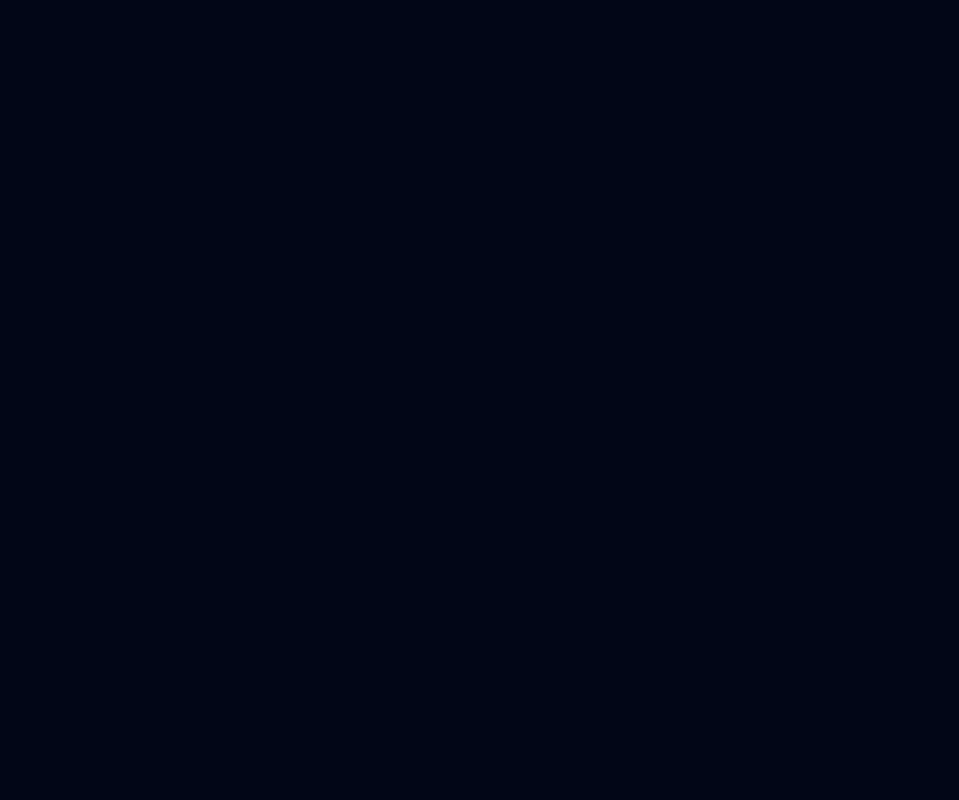
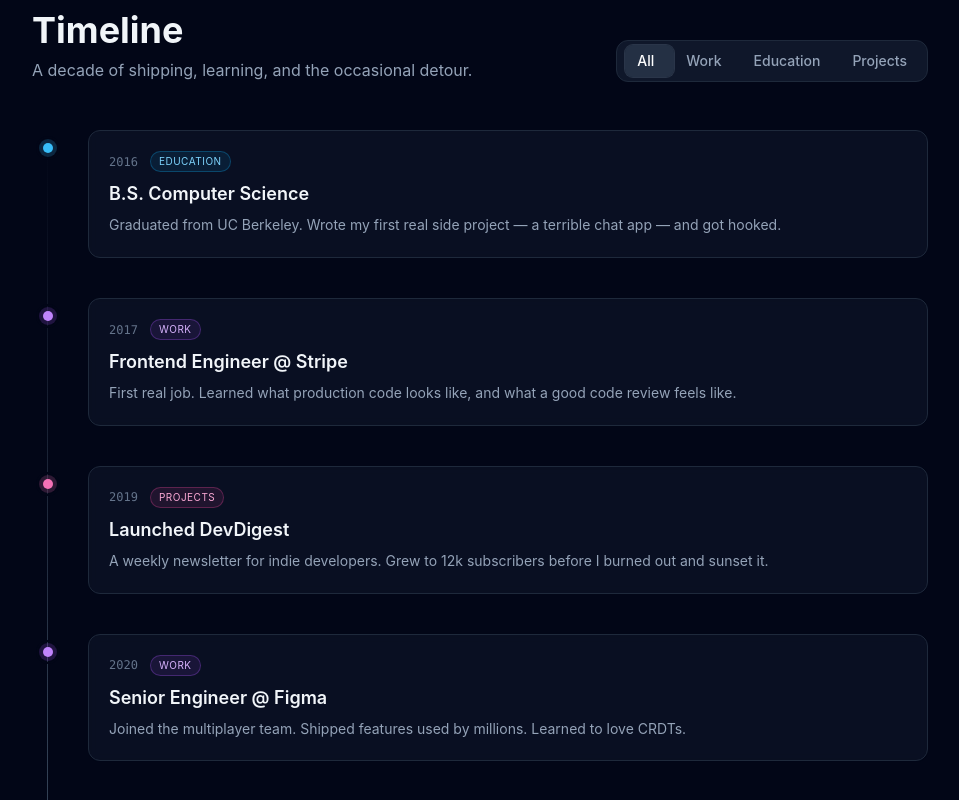
Before and after one commit to ThePyth0nKid/soloPortfolio, a React (Vite) app: page / in a window 1280 px wide. Shown: the part 1820-2620 px from the top of the page, without its empty margins (160-1119 px from the left). Before the commit the page ends 1819 px from the top, so only its background shows below. Built offline with nearby package versions, Linux system fonts and the light colour scheme.

Commit message:
feat: Add an interactive career timeline with category filter (via PatchParty: Motion)

```diff
--- a/src/App.jsx
+++ b/src/App.jsx
@@ -1,8 +1,7 @@
 import Hero from './components/Hero'
 import About from './components/About'
 import Projects from './components/Projects'
-// 👇 PatchParty agents will add a Contact section here
-// import Contact from './components/Contact'
+import Timeline from './components/Timeline'
 
 export default function App() {
   return (
@@ -10,7 +9,7 @@ export default function App() {
       <Hero />
       <About />
       <Projects />
-      {/* <Contact /> ← agents add this */}
+      <Timeline />
       <footer className="py-8 text-center text-sm text-slate-500 border-t border-slate-800">
         © 2026 Alex Chen — built with too much coffee ☕
       </footer>
--- /dev/null
+++ b/src/components/Timeline.jsx
@@ -0,0 +1,168 @@
+import { useState, useMemo, useRef, useLayoutEffect } from 'react'
+
+const MILESTONES = [
+  {
+    year: '2016',
+    title: 'B.S. Computer Science',
+    description: 'Graduated from UC Berkeley. Wrote my first real side project — a terrible chat app — and got hooked.',
+    category: 'Education',
+  },
+  {
+    year: '2017',
+    title: 'Frontend Engineer @ Stripe',
+    description: 'First real job. Learned what production code looks like, and what a good code review feels like.',
+    category: 'Work',
+  },
+  {
+    year: '2019',
+    title: 'Launched DevDigest',
+    description: 'A weekly newsletter for indie developers. Grew to 12k subscribers before I burned out and sunset it.',
+    category: 'Projects',
+  },
+  {
+    year: '2020',
+    title: 'Senior Engineer @ Figma',
+    description: 'Joined the multiplayer team. Shipped features used by millions. Learned to love CRDTs.',
+    category: 'Work',
+  },
+  {
+    year: '2022',
+    title: 'M.S. Human-Computer Interaction',
+    description: 'Part-time at Georgia Tech. Thesis on motion design as affordance in web interfaces.',
+    category: 'Education',
+  },
+  {
+    year: '2023',
+    title: 'Built StackTrace',
+    description: 'LLM-powered search over forgotten Stack Overflow threads. My first AI-native side project.',
+    category: 'Projects',
+  },
+  {
+    year: '2024',
+    title: 'Went solo',
+    description: 'Left big tech. Started shipping products under my own name. Scared, free, caffeinated.',
+    category: 'Work',
+  },
+  {
+    year: '2025',
+    title: 'Launched PatchParty',
+    description: 'Five AI agents race to implement your GitHub issue. Funded by pure stubbornness.',
+    category: 'Projects',
+  },
+]
+
+const FILTERS = ['All', 'Work', 'Education', 'Projects']
+
+const CATEGORY_STYLES = {
+  Work: 'bg-purple-500/10 text-purple-300 border-purple-500/30',
+  Education: 'bg-sky-500/10 text-sky-300 border-sky-500/30',
+  Projects: 'bg-pink-500/10 text-pink-300 border-pink-500/30',
+}
+
+const CATEGORY_DOT = {
+  Work: 'bg-purple-400 shadow-[0_0_0_4px_rgba(168,85,247,0.18)]',
+  Education: 'bg-sky-400 shadow-[0_0_0_4px_rgba(56,189,248,0.18)]',
+  Projects: 'bg-pink-400 shadow-[0_0_0_4px_rgba(244,114,182,0.18)]',
+}
+
+export default function Timeline() {
+  const [filter, setFilter] = useState('All')
+  const btnRefs = useRef({})
+  const [indicator, setIndicator] = useState({ left: 0, width: 0 })
+
+  const visible = useMemo(
+    () => MILESTONES.filter((m) => filter === 'All' || m.category === filter),
+    [filter],
+  )
+
+  useLayoutEffect(() => {
+    const el = btnRefs.current[filter]
+    if (el) {
+      setIndicator({ left: el.offsetLeft, width: el.offsetWidth })
+    }
+  }, [filter])
+
+  return (
+    <section id="timeline" className="py-24 px-6">
+      <div className="max-w-4xl mx-auto">
+        <div className="flex flex-col md:flex-row md:items-end md:justify-between gap-6 mb-12">
+          <div>
+            <h2 className="text-4xl font-bold">Timeline</h2>
+            <p className="text-slate-400 mt-2">A decade of shipping, learning, and the occasional detour.</p>
+          </div>
+
+          <div
+            role="tablist"
+            aria-label="Filter timeline by category"
+            className="relative inline-flex self-start md:self-auto p-1 bg-slate-900 border border-slate-800 rounded-xl"
+          >
+            <span
+              aria-hidden="true"
+              className="absolute top-1 bottom-1 rounded-lg bg-slate-700/60 ring-1 ring-slate-600/50 filter-indicator"
+              style={{
+                transform: `translateX(${indicator.left}px)`,
+                width: `${indicator.width}px`,
+              }}
+            />
+            {FILTERS.map((f) => {
+              const active = filter === f
+              return (
+                <button
+                  key={f}
+                  ref={(el) => (btnRefs.current[f] = el)}
+                  role="tab"
+                  aria-selected={active}
+                  onClick={() => setFilter(f)}
+                  className={`filter-btn relative z-10 px-4 py-1.5 text-sm font-medium rounded-lg transition-colors ${
+                    active ? 'text-white' : 'text-slate-400 hover:text-slate-200'
+                  }`}
+                >
+                  {f}
+                </button>
+              )
+            })}
+          </div>
+        </div>
+
+        <ol className="relative timeline-list">
+          <span
+            aria-hidden="true"
+            className="absolute left-[11px] md:left-[15px] top-2 bottom-2 w-px bg-gradient-to-b from-transparent via-slate-700 to-transparent"
+          />
+
+          {visible.map((m, i) => (
+            <li
+              key={`${filter}-${m.year}-${m.title}`}
+              className="timeline-item relative pl-10 md:pl-14 pb-10 last:pb-0"
+              style={{ animationDelay: `${i * 60}ms` }}
+            >
+              <span
+                aria-hidden="true"
+                className={`timeline-dot absolute left-0 md:left-1 top-1.5 h-6 w-6 rounded-full border-2 border-slate-950 grid place-items-center`}
+              >
+                <span className={`h-2.5 w-2.5 rounded-full ${CATEGORY_DOT[m.category]}`} />
+              </span>
+
+              <article className="timeline-card group p-5 bg-slate-900/60 border border-slate-800 rounded-xl backdrop-blur-sm">
+                <div className="flex items-center gap-3 mb-2">
+                  <span className="text-xs font-mono text-slate-500">{m.year}</span>
+                  <span
+                    className={`text-[10px] uppercase tracking-wider px-2 py-0.5 rounded-full border ${CATEGORY_STYLES[m.category]}`}
+                  >
+                    {m.category}
+                  </span>
+                </div>
+                <h3 className="text-lg font-semibold text-slate-100">{m.title}</h3>
+                <p className="text-sm text-slate-400 mt-1.5 leading-relaxed">{m.description}</p>
+              </article>
+            </li>
+          ))}
+
+          {visible.length === 0 && (
+            <li className="pl-10 md:pl-14 text-slate-500 text-sm">Nothing here yet.</li>
+          )}
+        </ol>
+      </div>
+    </section>
+  )
+}
--- /dev/null
+++ b/src/components/timeline.css
@@ -0,0 +1,104 @@
+/* Timeline motion — CSS-native, interruptible, compositor-friendly */
+
+@keyframes timeline-enter {
+  from {
+    opacity: 0;
+    transform: translate3d(-8px, 10px, 0) scale(0.98);
+    filter: blur(4px);
+  }
+  to {
+    opacity: 1;
+    transform: translate3d(0, 0, 0) scale(1);
+    filter: blur(0);
+  }
+}
+
+@keyframes dot-pop {
+  0% {
+    transform: scale(0.2);
+    opacity: 0;
+  }
+  60% {
+    transform: scale(1.15);
+    opacity: 1;
+  }
+  100% {
+    transform: scale(1);
+    opacity: 1;
+  }
+}
+
+.timeline-item {
+  animation: timeline-enter 320ms cubic-bezier(0.22, 1, 0.36, 1) both;
+  will-change: transform, opacity, filter;
+}
+
+.timeline-dot {
+  animation: dot-pop 280ms cubic-bezier(0.34, 1.56, 0.64, 1) both;
+  animation-delay: inherit;
+  transform-origin: center;
+}
+
+.timeline-card {
+  transition:
+    transform 220ms cubic-bezier(0.22, 1, 0.36, 1),
+    border-color 220ms ease-out,
+    background-color 220ms ease-out,
+    box-shadow 220ms ease-out;
+  will-change: transform;
+}
+
+.timeline-card:hover {
+  transform: translate3d(2px, -2px, 0);
+  border-color: rgb(100 116 139 / 0.6);
+  background-color: rgb(15 23 42 / 0.85);
+  box-shadow: 0 8px 24px -12px rgb(168 85 247 / 0.25);
+}
+
+.timeline-card:active {
+  transform: translate3d(1px, -1px, 0) scale(0.995);
+  transition-duration: 120ms;
+}
+
+/* Filter pill indicator — slides between buttons */
+.filter-indicator {
+  transition:
+    transform 280ms cubic-bezier(0.34, 1.3, 0.64, 1),
+    width 280ms cubic-bezier(0.34, 1.3, 0.64, 1);
+  will-change: transform, width;
+}
+
+.filter-btn {
+  transition:
+    color 180ms ease-out,
+    transform 160ms cubic-bezier(0.22, 1, 0.36, 1);
+}
+
+.filter-btn:hover {
+  transform: translateY(-1px);
+}
+
+.filter-btn:active {
+  transform: translateY(0) scale(0.97);
+}
+
+.filter-btn:focus-visible {
+  outline: 2px solid rgb(168 85 247 / 0.8);
+  outline-offset: 2px;
+  border-radius: 0.5rem;
+}
+
+@media (prefers-reduced-motion: reduce) {
+  .timeline-item,
+  .timeline-dot {
+    animation: none;
+  }
+  .timeline-card,
+  .filter-indicator,
+  .filter-btn {
+    transition: none;
+  }
+  .timeline-card:hover {
+    transform: none;
+  }
+}
--- a/src/index.css
+++ b/src/index.css
@@ -1,6 +1,8 @@
 @tailwind base;
 @tailwind components;
 @tailwind utilities;
+
+@import './components/timeline.css';
 
 @layer base {
   body {
```
Also changed, not shown: 1 other file (tests, documents, lock files or other folders).
